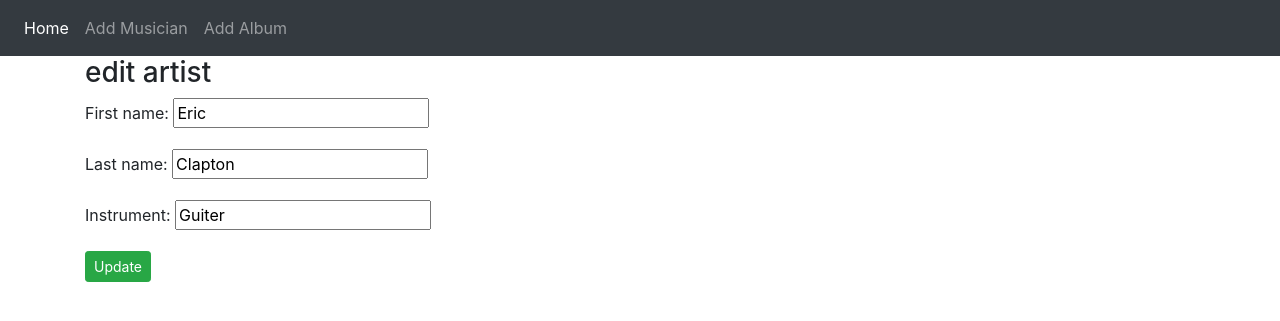
After one commit to nahidkishore/Django-practice, a Django app: page /edit_artist/1/ in a window 1280 px wide. The commit adds this page. Shown: the top 321 px of the page. Run offline with Django 3.2, Linux system fonts and the light colour scheme; data comes from the database, SQL or seed files in the repository; some libraries are stand-ins or nearby versions.

Commit message:
Update Data Part 1

```diff
--- a/first_app/urls.py
+++ b/first_app/urls.py
@@ -9,5 +9,6 @@
     path('add_album/',views.album_form, name='album_form'),
     path('add_musician/', views.musician_form, name='musician_form'),
     path('album_list/<int:artist_id>/', views.album_list, name='album_list'),
+    path('edit_artist/<int:artist_id>/',views.edit_artist, name='edit_artist'),
 
 ]
--- a/first_app/views.py
+++ b/first_app/views.py
@@ -48,3 +48,10 @@
 
   diction={'title': 'Add Album', 'album_form':form}
   return render (request, 'first_app/album_form.html', context=diction)
+
+
+def edit_artist(request,artist_id):
+  artist_info=Musician.objects.get(pk=artist_id)
+  form= forms.MusicianForm(instance=artist_info)
+  diction={'edit_form':form}
+  return render(request, 'first_app/edit_artist.html', context= diction)
--- a/templates/first_app/album_list.html
+++ b/templates/first_app/album_list.html
@@ -4,6 +4,7 @@
     <h3> Artist Name: {{ artist_info.first_name }} {{ artist_info.last_name }}</h3>
   <h3> instrument: {{artist_info.instrument}} </h3>
   <h3>Artist Rating: {{artist_rating.num_stars__avg}}</h3>
+  <a href="{% url 'first_app:edit_artist' artist_id=artist_info.id %}" class="btn btn-success btn-sm"> Edit</a>
   <h2>Album list</h2>
   <table class="table table-bordered">
     <tr>
--- /dev/null
+++ b/templates/first_app/edit_artist.html
@@ -0,0 +1,10 @@
+{% extends 'first_app/base.html' %}
+{% block body_block %}
+<h3>edit artist</h3>
+<form method="POST">
+  {{ edit_form.as_p }}
+  {% csrf_token %}
+  <input type="submit" name="submit" value="Update" class="btn btn-success btn-sm">
+</form>
+
+{% endblock %}
```
